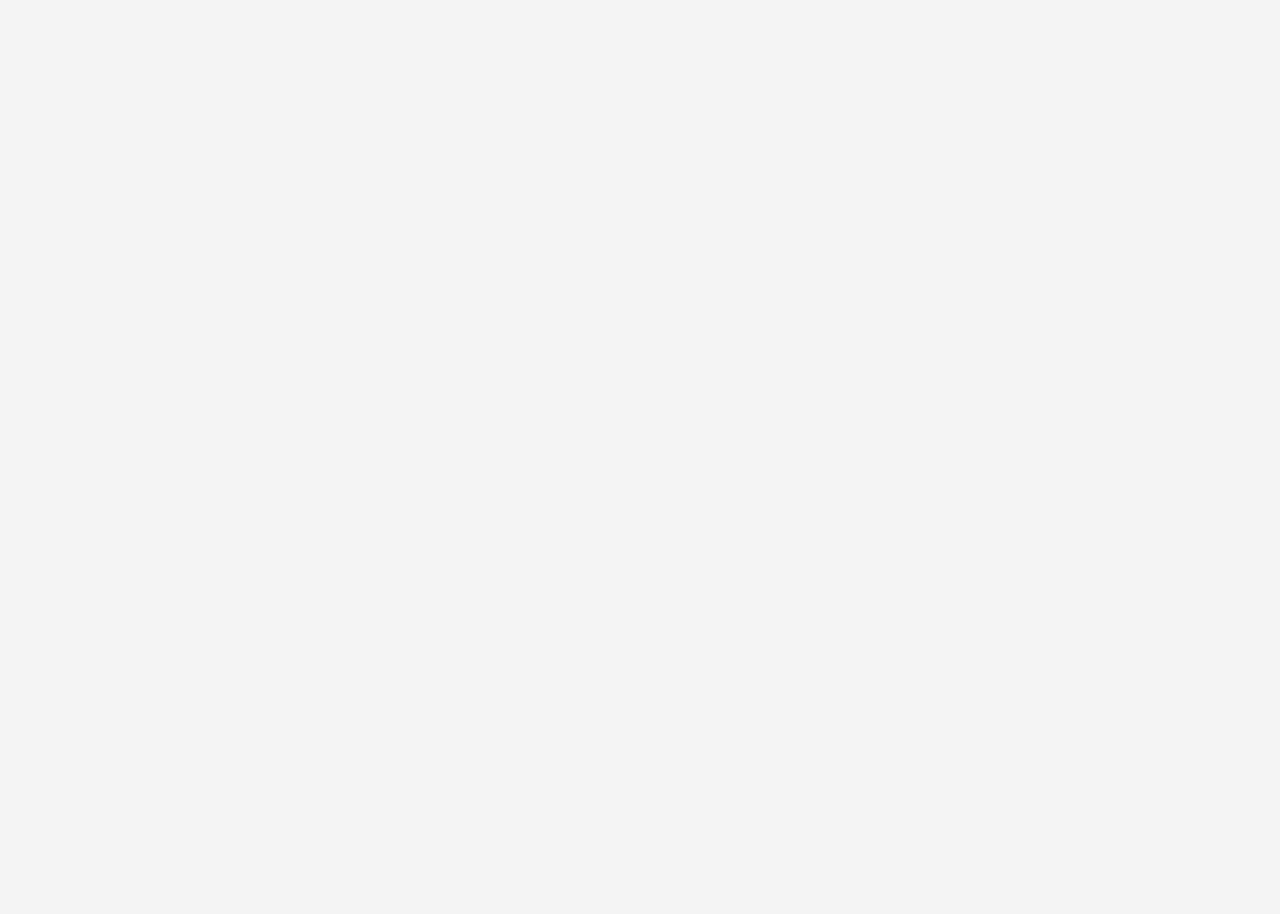
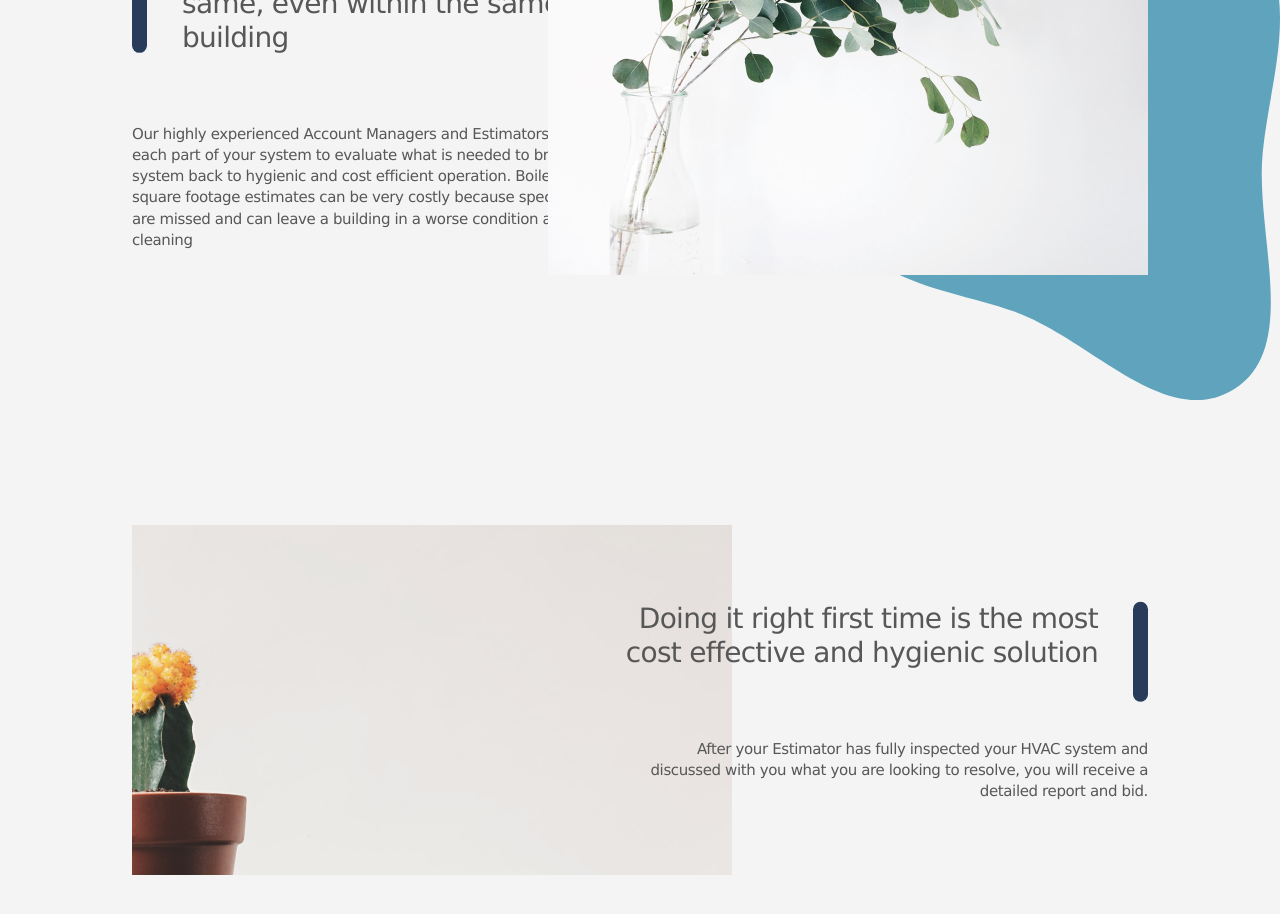
Before and after one commit to jamesaluna/Machado-Air, a React (Create React App) app: page / in a window 1280 px wide. Shown: the part 1000-1914 px from the top of the page. Before the commit the page ends 800 px from the top, so only its background shows below. Built offline with nearby package versions, Linux system fonts and the light colour scheme.

Commit message:
Updated view

```diff
--- a/src/App.js
+++ b/src/App.js
@@ -4,7 +4,11 @@ import {
   BorderButton,
   ContactButton,
   Header,
-  MainPage
+  MainPage,
+  BorderDescription,
+  LargeImage,
+  ImageDescription,
+  ComponentWrapper
 } from './Components';
 import './App.css';
 
@@ -26,6 +30,12 @@ function App() {
     <div>
       <Header />
       <MainPage type='commercial' image="url('Backgrounds/PhYq704ffdA.jpg')" title='Commercial and Industrial HVAC Cleaning and Restoration'/>
+      <ComponentWrapper background={require('./Blobs/blob.svg')} background_position='top right'>
+        <ImageDescription title='Few, if any, HVAC systems are the same, even within the same building' description='	Our highly experienced Account Managers and Estimators look at each part of your system to evaluate what is needed to bring the system back to hygienic and cost efficient operation. Boiler plate and square footage estimates can be very costly because specific issues are missed and can leave a building in a worse condition after cleaning' image={require('./Images/prop_img.jpg')} direction='ltr' />
+      </ComponentWrapper>
+      <ComponentWrapper >
+        <ImageDescription title='Doing it right first time is the most cost effective and hygienic solution' description='After your Estimator has fully inspected your HVAC system and discussed with you what you are looking to resolve, you will receive a detailed report and bid.' image={require('./Images/prop_img2.jpg')} direction='rtl' />
+      </ComponentWrapper>
     </div>
   );
 }
```
